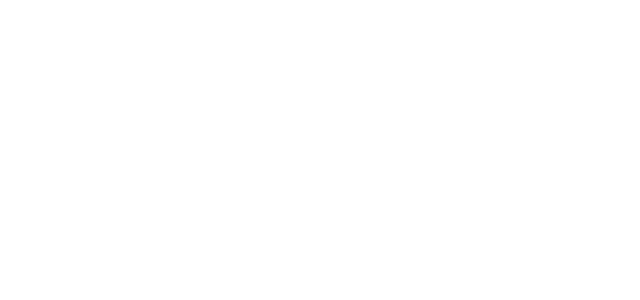
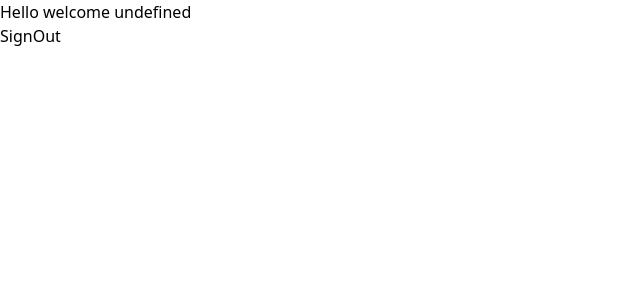
Before and after one commit to pitzzahh/PractiSign, a SvelteKit app: page / in a window 1280 px wide. Shown: the top 300 px of the page, without its empty margins (0-640 px from the left). Built offline with nearby package versions, Linux system fonts and the light colour scheme.

Commit message:
chore: add basic signed in info

```diff
--- a/src/routes/+page.svelte
+++ b/src/routes/+page.svelte
@@ -1,3 +1,21 @@
+<script lang="ts">
+	import { goto } from '$app/navigation';
+	import { auth, authUser } from '$lib';
+	import type { FirebaseError } from 'firebase/app';
+	import { signOut } from 'firebase/auth';
+
+	function handleSignOut(_event: MouseEvent & { currentTarget: EventTarget & HTMLButtonElement }) {
+		signOut(auth)
+			.then(() => {
+				$authUser = undefined;
+				goto('/signin');
+			})
+			.catch((error: FirebaseError) => {
+				console.log(error);
+			});
+	}
+</script>
+
 <svelte:head>
 	<title>PractiSign - Sign In and Registration Application</title>
 	<meta
@@ -5,7 +23,10 @@
 		content="Secure sign-in and registration application for PractiSign. Create an account, manage users, and enjoy smooth authentication."
 	/>
 	<meta name="author" content="Peter John Arao" />
-	<meta name="keywords" content="sign-in application, registration app, secure authentication, user management, PractiSign" />
+	<meta
+		name="keywords"
+		content="sign-in application, registration app, secure authentication, user management, PractiSign"
+	/>
 	<meta name="robots" content="index, follow" />
 	<link rel="canonical" href="https://practi-sign.vercel.app/" />
 	<meta name="viewport" content="width=device-width, initial-scale=1.0" />
@@ -15,7 +36,10 @@
 	<meta name="apple-mobile-web-app-capable" content="yes" />
 	<meta name="apple-mobile-web-app-status-bar-style" content="default" />
 	<meta property="og:title" content="PractiSign - Sign In and Registration Application" />
-	<meta property="og:description" content="Secure sign-in and registration application for PractiSign. Create an account, manage users, and enjoy smooth authentication." />
+	<meta
+		property="og:description"
+		content="Secure sign-in and registration application for PractiSign. Create an account, manage users, and enjoy smooth authentication."
+	/>
 	<meta property="og:image" content="https://practi-sign.vercel.app/favicon.png" />
 	<meta property="og:url" content="https://practi-sign.vercel.app/" />
 	<meta property="og:type" content="website" />
@@ -23,6 +47,12 @@
 	<meta name="twitter:card" content="summary_large_image" />
 	<meta name="twitter:site" content="@PractiSignApp" />
 	<meta name="twitter:title" content="PractiSign - Sign In and Registration Application" />
-	<meta name="twitter:description" content="Secure sign-in and registration application for PractiSign. Create an account, manage users, and enjoy smooth authentication." />
+	<meta
+		name="twitter:description"
+		content="Secure sign-in and registration application for PractiSign. Create an account, manage users, and enjoy smooth authentication."
+	/>
 	<meta name="twitter:image" content="https://practi-sign.vercel.app/favicon.png" />
 </svelte:head>
+
+<h1>Hello welcome {auth.currentUser?.displayName}</h1>
+<button on:click={handleSignOut}>SignOut</button>
```
